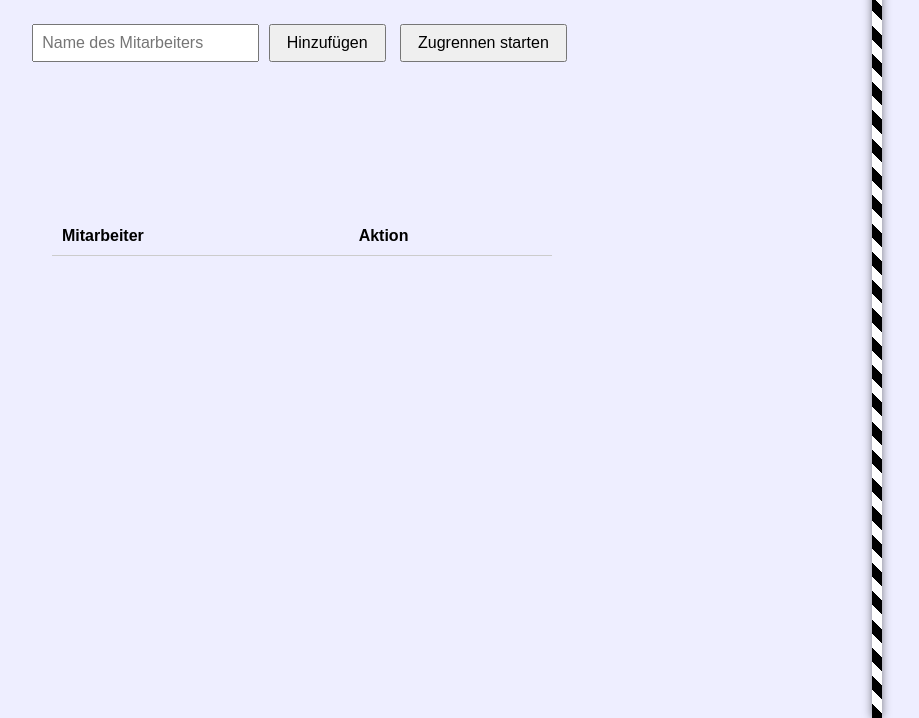
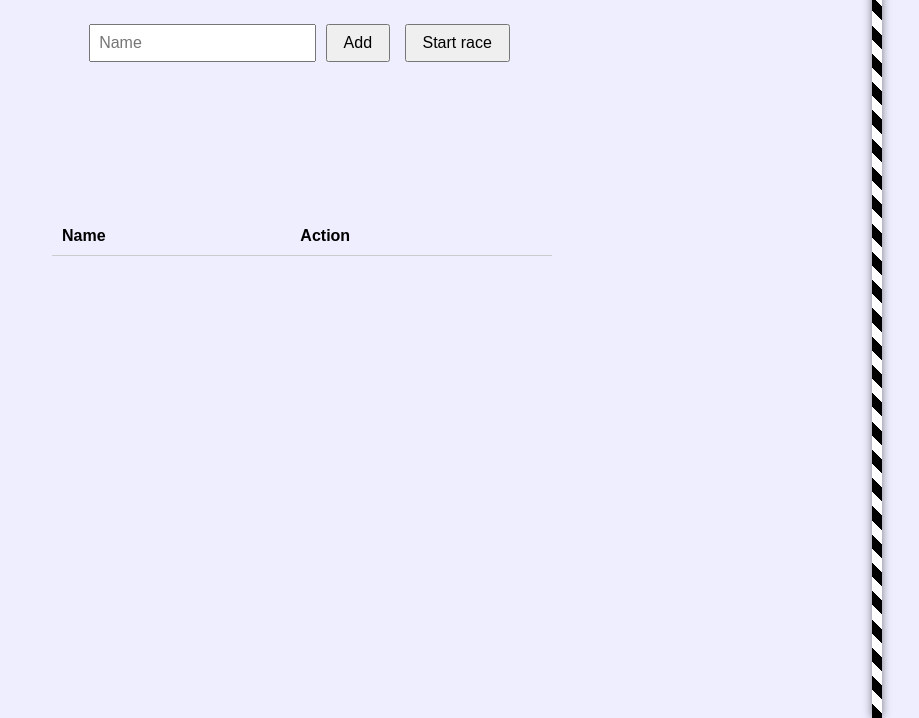
Before and after one commit to SiegMa90/Train-Race, a plain HTML site: page index.html in a window 1280 px wide. Shown: the part 82-800 px from the top of the page, without its empty margins (338-1257 px from the left). Drawn offline with Linux system fonts and the light colour scheme.

Commit message:
Update index.html

```diff
--- a/index.html
+++ b/index.html
@@ -233,9 +233,9 @@
   <h1>🚂 ÖBB-Train-Race</h1>
 
   <div id="controls">
-    <input type="text" id="nameInput" placeholder="Name des Mitarbeiters" autocomplete="off" />
-    <button onclick="addTrain()">Hinzufügen</button>
-    <button onclick="startRace()">Zugrennen starten</button>
+    <input type="text" id="nameInput" placeholder="Name" autocomplete="off" />
+    <button onclick="addTrain()">Add</button>
+    <button onclick="startRace()">Start race</button>
     <!-- <button onclick="resetTrains()">Züge zurücksetzen</button> -->
   </div>
 
@@ -245,8 +245,8 @@
   <table id="nameTable">
     <thead>
       <tr>
-        <th>Mitarbeiter</th>
-        <th>Aktion</th>
+        <th>Name</th>
+        <th>Action</th>
       </tr>
     </thead>
     <tbody id="nameTableBody"></tbody>
@@ -255,7 +255,7 @@
   <!-- Gewinner Overlay -->
   <div id="winnerOverlay">
     <div id="winnerText"></div>
-    <button onclick="closeWinner()">Nochmal</button>
+    <button onclick="closeWinner()">Again</button>
   </div>
 
   <script>
@@ -326,7 +326,7 @@
 
     function startRace() {
       if (trains.length === 0) {
-        alert("Bitte mindestens einen Mitarbeiter hinzufügen!");
+        alert("Please add at least one name");
         return;
       }
 
```
